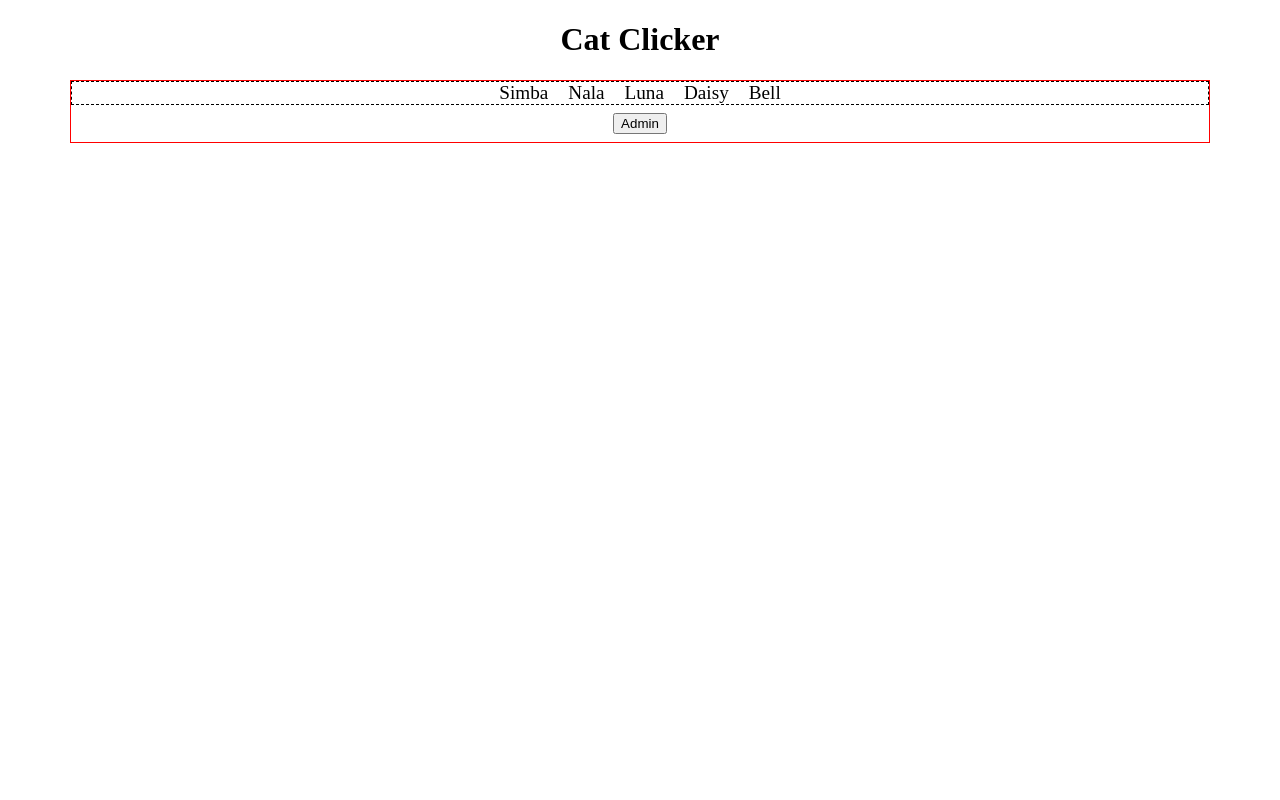
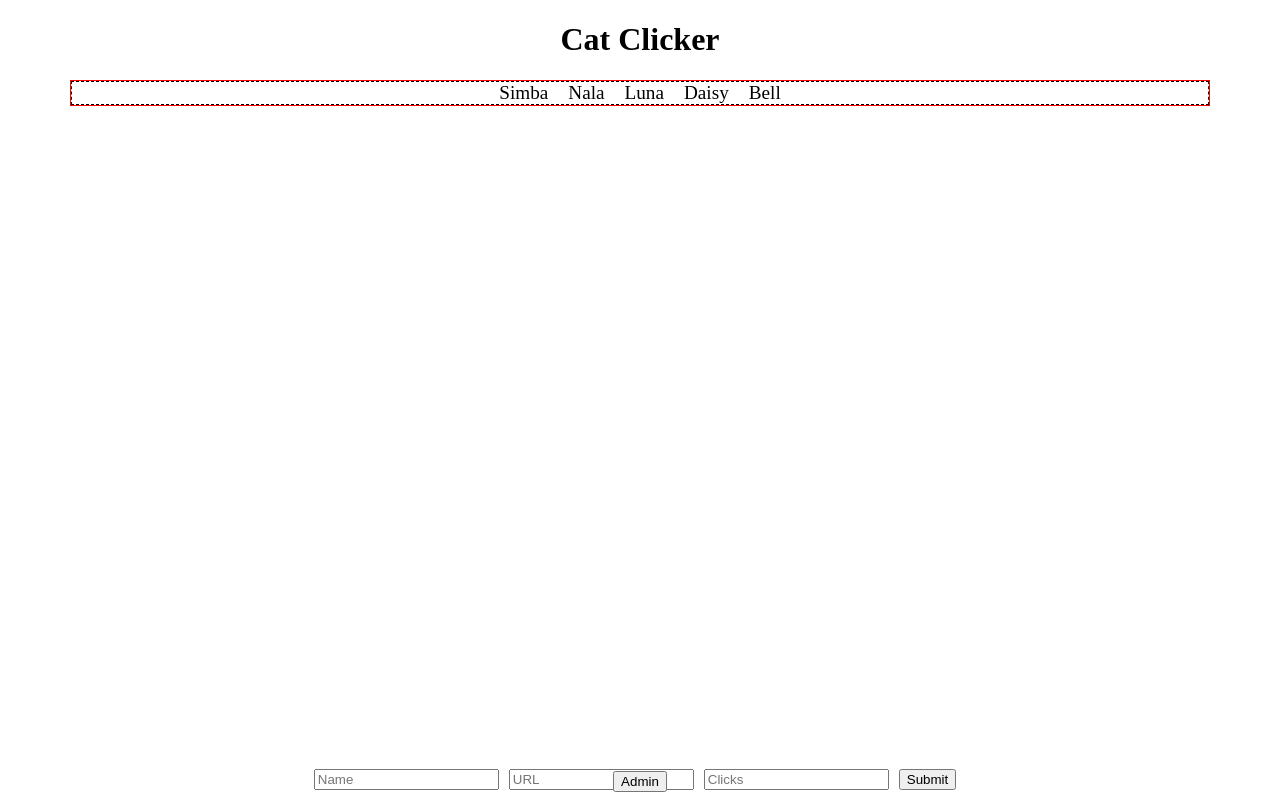
Before and after one commit to jakarlse88/cat-clicker, a website: page src/index.html in a window 1280 px wide. Drawn offline with nearby package versions, Linux system fonts and the light colour scheme; files that its build step writes are made by us from their sources.

Commit message:
FEATURE: add admBtn/panel views

```diff
--- a/src/index.html
+++ b/src/index.html
@@ -23,9 +23,14 @@
             <ul>
             </ul>
         </section>
-        <section class="admin">
-            <button id="admin-btn">Admin</button>
+
+        <!-- Admin panel -->
+        <section id="admin-panel">
         </section>
     </main>
+
+    <footer id="page-footer">
+        <!-- Admin panel button -->
+    </footer>
 </body>
 </html>
--- a/src/js/main.js
+++ b/src/js/main.js
@@ -86,6 +86,8 @@ $(() =>{
 
 			view.listRender();
 			view.displayRender();
+			view.admBtnRender();
+			view.admPanelRender();
 		},
 
 		listRender: () => {
@@ -107,6 +109,23 @@ $(() =>{
 			});
 			$('.cat-display').append( catHTML );
 		},
+
+		admBtnRender: () => {
+			let btnHTML = '<section class="admin">' +
+						'<button id="admin-btn">Admin</button>' +
+						'</section>';
+			$('#page-footer').append( btnHTML );
+		},
+
+		admPanelRender: () => {
+			let panelHTML = '<form>' +
+							'<input type="text" placeholder="Name" id="admin-name">' +
+							'<input type="text" placeholder="URL" id ="admin-url">' +
+							'<input type="text" placeholder="Clicks" id="admin-clicks">' +
+							'<input type="submit" value="Submit" id="admin-submit">' +
+						'</form>';
+			$('#admin-panel').append( panelHTML );
+		}
 	};
 
 	octopus.init();
--- a/src/scss/main.scss
+++ b/src/scss/main.scss
@@ -68,4 +68,20 @@ header {
 .admin {
     text-align: center;
     margin: .5em 1em;
+    position: fixed;
+    bottom: 0;
+    left: 0;
+    right: 0;
 }
+
+#admin-panel {
+    text-align: center;
+    position: fixed;
+    bottom: 0;
+    left: 0;
+    right: 0;
+}
+
+#admin-panel input {
+    margin: 0 10px 10px 0;
+}
```
Also changed, not shown: build/css/main.css, build/index.html, build/js/main.js.
